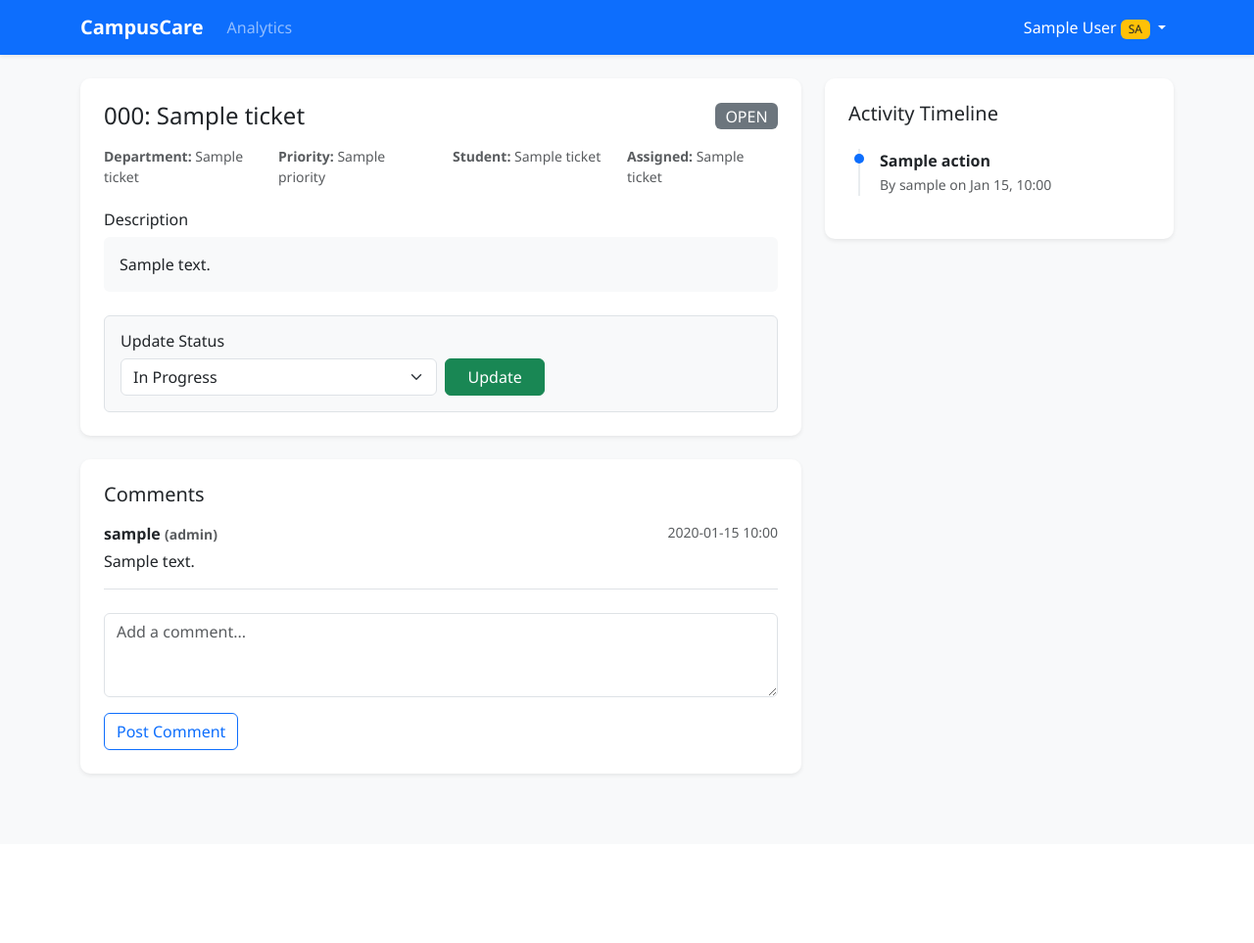
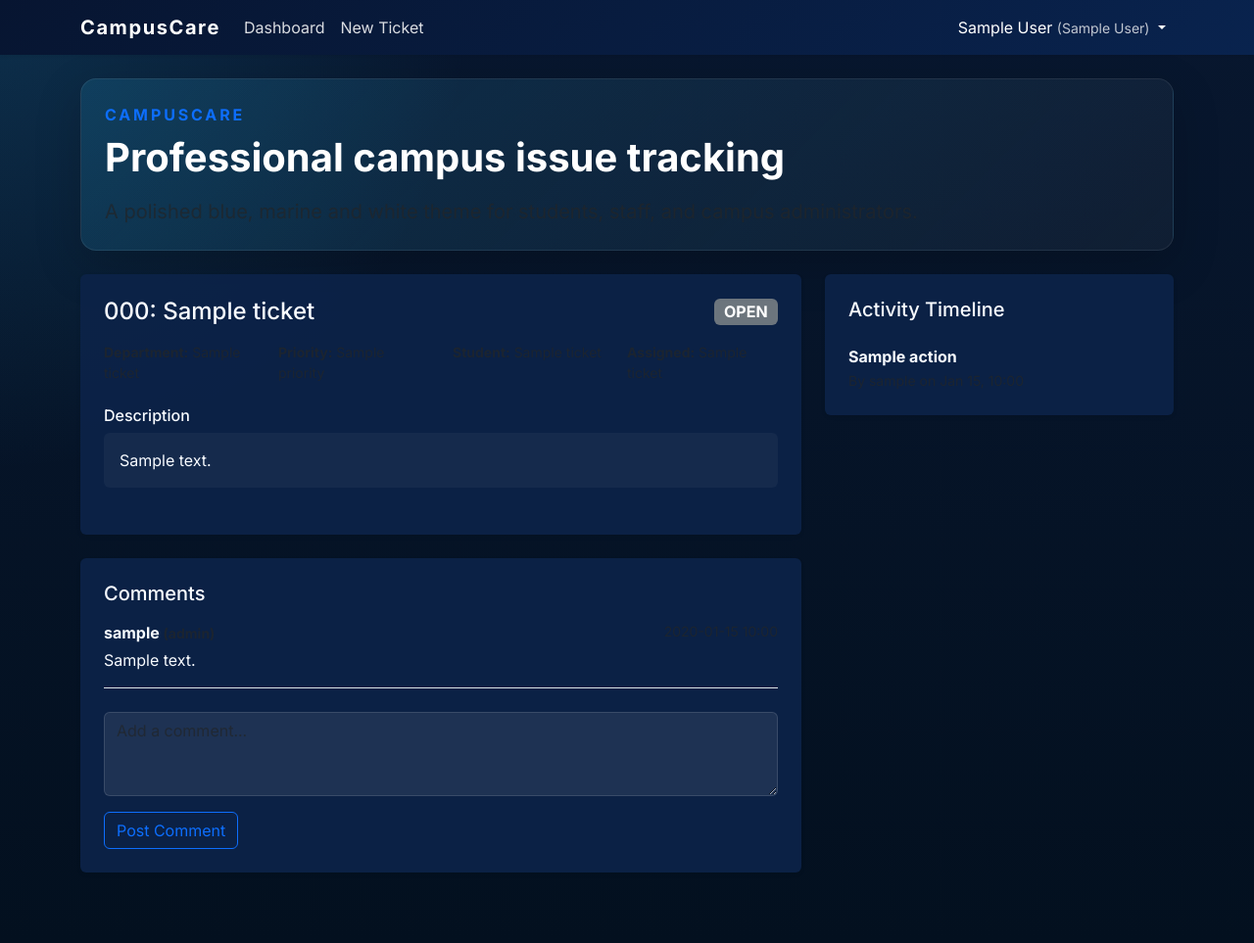
Before and after one commit to TharunMurugesh/Campus-Care, a Flask app: page /ticket/1 in a window 1280 px wide. Shown: the whole page at 98% size. Before the commit the page ends 793 px from the top, so only its background shows below. Run offline with Flask 3, Linux system fonts and the light colour scheme; the visitor is signed in with stand-in values (Sample User, id 1); a database or web service that is not in the repository returns one stand-in record (values such as "Sample title"); some libraries are stand-ins or nearby versions.

Commit message:
Updated UI and Removed Super Admin

```diff
--- a/app.py
+++ b/app.py
@@ -46,7 +46,7 @@ app.jinja_env.globals["csrf_token"] = generate_csrf_token
 def login_required(f):
     @wraps(f)
     def decorated(*args, **kwargs):
-        if "user_id" not in session and "campus_admin_id" not in session:
+        if "user_id" not in session:
             flash("Please log in to access this page.", "warning")
             return redirect(url_for("user_login"))
         return f(*args, **kwargs)
@@ -64,15 +64,6 @@ def role_required(roles):
             return f(*args, **kwargs)
         return decorated
     return decorator
-
-
-def superadmin_required(f):
-    @wraps(f)
-    def decorated(*args, **kwargs):
-        if session.get("role") != "superadmin":
-            abort(403)
-        return f(*args, **kwargs)
-    return decorated
 
 
 def log_activity(ticket_id, action, user_id):
@@ -148,8 +139,6 @@ def index():
         return redirect(url_for("staff_dashboard"))
     if role == "campus_admin":
         return redirect(url_for("admin_dashboard"))
-    if role == "superadmin":
-        return redirect(url_for("superadmin_dashboard"))
     return redirect(url_for("user_login"))
 
 
@@ -247,30 +236,6 @@ def user_login():
     return render_template("user_login.html")
 
 
-@app.route("/superadmin/login", methods=["GET", "POST"])
-def superadmin_login():
-    if request.method == "POST":
-        email = request.form.get("email", "").strip()
-        password = request.form.get("password")
-
-        user = execute_query(
-            "SELECT * FROM users WHERE email = %s AND role = 'superadmin' AND is_active = TRUE",
-            (email,), fetch=True,
-        )
-        if user and check_password_hash(user["password_hash"], password):
-            session.clear()
-            session["_csrf_token"] = secrets.token_hex(32)
-            session["user_id"] = user["id"]
-            session["campus_id"] = None
-            session["campus_name"] = "Super Admin"
-            session["role"] = "superadmin"
-            session["name"] = user["name"]
-            flash(f"Welcome, {user['name']}.", "success")
-            return redirect(url_for("superadmin_dashboard"))
-        flash("Invalid superadmin credentials.", "danger")
-    return render_template("superadmin_login.html")
-
-
 @app.route("/logout", methods=["POST"])
 def logout():
     session.clear()
@@ -351,7 +316,7 @@ def department_queue():
 
 @app.route("/admin/dashboard")
 @login_required
-@role_required(["campus_admin", "superadmin"])
+@role_required("campus_admin")
 def admin_dashboard():
     campus_id = session["campus_id"]
     refresh_stats(campus_id)
@@ -456,7 +421,7 @@ def ticket_details(id):
     )
 
     staff_members = []
-    if role in ("campus_admin", "superadmin"):
+    if role == "campus_admin":
         staff_members = execute_query(
             "SELECT id, name FROM users WHERE role = 'staff' AND department_id = %s AND campus_id = %s AND is_active = TRUE ORDER BY name",
             (ticket["department_id"], campus_id), fetch=True, fetchall=True,
@@ -559,7 +524,7 @@ def add_comment(id):
 
 @app.route("/admin/users")
 @login_required
-@role_required(["campus_admin", "superadmin"])
+@role_required("campus_admin")
 def manage_users():
     campus_id = session["campus_id"]
     q, search_clause, search_params = search_filter(["u.name", "u.email", "u.university_id"])
@@ -582,7 +547,7 @@ def manage_users():
 
 @app.route("/admin/users/add", methods=["POST"])
 @login_required
-@role_required(["campus_admin", "superadmin"])
+@role_required("campus_admin")
 def add_user():
     campus_id = session["campus_id"]
     name = request.form.get("name", "").strip()
@@ -617,7 +582,7 @@ def add_user():
 
 @app.route("/admin/users/<int:id>/toggle", methods=["POST"])
 @login_required
-@role_required(["campus_admin", "superadmin"])
+@role_required("campus_admin")
 def toggle_user(id):
     campus_id = session["campus_id"]
     user = execute_query("SELECT * FROM users WHERE id = %s AND campus_id = %s", (id, campus_id), fetch=True)
@@ -634,7 +599,7 @@ def toggle_user(id):
 
 @app.route("/admin/departments", methods=["GET", "POST"])
 @login_required
-@role_required(["campus_admin", "superadmin"])
+@role_required("campus_admin")
 def manage_departments():
     campus_id = session["campus_id"]
 
@@ -659,7 +624,7 @@ def manage_departments():
 
 @app.route("/admin/departments/<int:id>/delete", methods=["POST"])
 @login_required
-@role_required(["campus_admin", "superadmin"])
+@role_required("campus_admin")
 def delete_department(id):
     campus_id = session["campus_id"]
     open_count = execute_query(
@@ -680,7 +645,7 @@ def delete_department(id):
 
 @app.route("/admin/users/bulk-upload", methods=["POST"])
 @login_required
-@role_required(["campus_admin", "superadmin"])
+@role_required("campus_admin")
 def bulk_upload_users():
     campus_id = session["campus_id"]
     user_id = session["user_id"]
@@ -749,84 +714,5 @@ def health():
     return ("OK", 200) if health_check() else ("DB unavailable", 503)
 
 
-@app.route("/superadmin")
-@app.route("/superadmin/dashboard")
-@login_required
-@superadmin_required
-def superadmin_dashboard():
-    refresh_stats()
-    stats = execute_query(
-        "SELECT "
-        "(SELECT COUNT(*) FROM campuses WHERE is_active = TRUE) AS total_campuses, "
-        "(SELECT COUNT(*) FROM users WHERE role IN ('student','staff')) AS total_users, "
-        "(SELECT COUNT(*) FROM tickets) AS total_tickets, "
-        "(SELECT COUNT(*) FROM tickets WHERE status = 'OPEN') AS open_tickets, "
-        "(SELECT COUNT(*) FROM tickets WHERE status IN ('CLAIMED','IN_PROGRESS')) AS in_progress, "
-        "(SELECT COUNT(*) FROM tickets WHERE status = 'ESCALATED') AS escalated, "
-        "(SELECT COUNT(*) FROM tickets WHERE status = 'RESOLVED') AS resolved, "
-        "(SELECT COALESCE(AVG(EXTRACT(EPOCH FROM (resolved_at - created_at)) / 3600), 0)::NUMERIC(10,2) "
-        " FROM tickets WHERE resolved_at IS NOT NULL) AS avg_resolve_hrs",
-        fetch=True,
-    )
-    campus_breakdown = execute_query(
-        """
-        SELECT c.id, c.campus_name,
-               COALESCE(s.total_tickets, 0) AS total_tickets,
-               COALESCE(s.open_tickets, 0) AS open_tickets,
-               COALESCE(s.resolved, 0) AS resolved_tickets,
-               COALESCE(s.escalated, 0) AS escalated,
-               COALESCE(s.avg_resolve_hrs, 0) AS avg_resolve_hrs
-        FROM campuses c
-        LEFT JOIN campus_stats s ON s.campus_id = c.id
-        WHERE c.is_active = TRUE
-        """,
-        fetch=True, fetchall=True,
-    )
-    dept_breakdown = execute_query(
-        """
-        SELECT d.name AS department_name, c.campus_name,
-               COUNT(t.id) AS total_tickets,
-               COUNT(t.id) FILTER (WHERE t.status = 'OPEN') AS open_tickets,
-               COUNT(t.id) FILTER (WHERE t.status = 'RESOLVED') AS resolved
-        FROM departments d
-        JOIN campuses c ON d.campus_id = c.id
-        LEFT JOIN tickets t ON t.department_id = d.id AND t.campus_id = c.id
-        WHERE c.is_active = TRUE
-        GROUP BY d.id, d.name, c.campus_name
-        HAVING COUNT(t.id) > 0
-        ORDER BY total_tickets DESC
-        LIMIT 20
-        """,
-        fetch=True, fetchall=True,
-    )
-    top_staff = execute_query(
-        """
-        SELECT u.name, c.campus_name,
-               COUNT(t.id) FILTER (WHERE t.status = 'RESOLVED') AS resolved,
-               COUNT(t.id) FILTER (WHERE t.status IN ('OPEN','CLAIMED','IN_PROGRESS')) AS active,
-               COUNT(t.id) AS total_assigned
-        FROM users u
-        JOIN campuses c ON u.campus_id = c.id
-        LEFT JOIN tickets t ON t.assigned_to = u.id
-        WHERE u.role = 'staff' AND c.is_active = TRUE
-        GROUP BY u.id, u.name, c.campus_name
-        HAVING COUNT(t.id) > 0
-        ORDER BY resolved DESC
-        LIMIT 10
-        """,
-        fetch=True, fetchall=True,
-    )
-
-    sort_col, sort_dir = parse_sort("tickets", {"tickets": "total_tickets", "open": "open_tickets", "resolved": "resolved_tickets", "name": "campus_name"})
-    campus_breakdown = sorted(campus_breakdown, key=lambda r: r[sort_col] if r[sort_col] is not None else 0, reverse=(sort_dir == "DESC"))
-
-    return render_template(
-        "superadmin_dashboard.html",
-        stats=stats, campus_breakdown=campus_breakdown,
-        dept_breakdown=dept_breakdown, top_staff=top_staff,
-        sort=sort_col, dir=sort_dir,
-    )
-
-
 if __name__ == "__main__":
     app.run(debug=os.getenv("FLASK_ENV") != "production", host="0.0.0.0", port=5000)
--- a/seed.sql
+++ b/seed.sql
@@ -1,3 +1 @@
 -- No tenant data is seeded; campuses are created through the web UI.
--- The global superadmin is created interactively by setup_db.sh
--- (which runs seed_superadmin.py).
--- a/static/css/style.css
+++ b/static/css/style.css
@@ -1,40 +1,126 @@
-/* Custom tweaks over Bootstrap 5 */
+:root {
+    --nav-bg: #061a40;
+    --surface: #0f234d;
+    --surface-soft: #142b58;
+    --accent: #25a2d4;
+    --accent-dark: #0c5c7a;
+    --text: #f8fbff;
+    --text-muted: #d1dae7;
+    --card: #112a54;
+}
+
 body {
-    background-color: #f8f9fa;
-    font-family: 'Segoe UI', Tahoma, Geneva, Verdana, sans-serif;
+    min-height: 100vh;
+    background: radial-gradient(circle at top left, rgba(37, 162, 212, 0.18), transparent 30%),
+                linear-gradient(180deg, #08172f 0%, #03101f 100%);
+    color: var(--text);
+    font-family: 'Google Sans', 'Inter', sans-serif;
+}
+
+a, .nav-link {
+    color: var(--text);
+}
+
+.navbar {
+    background: linear-gradient(135deg, #071531 0%, #09234e 100%);
+}
+
+.navbar-brand {
+    letter-spacing: 0.08em;
+}
+
+.navbar-nav .nav-link {
+    color: rgba(255,255,255,0.85);
+}
+
+.btn-primary {
+    background-color: var(--accent);
+    border-color: var(--accent);
+    box-shadow: 0 12px 30px rgba(2, 79, 121, 0.16);
+}
+
+.btn-primary:hover, .btn-primary:focus {
+    background-color: #1d94c0;
+    border-color: #1d94c0;
 }
 
 .card {
-    border-radius: 10px;
+    background: rgba(12,34,72,0.94);
+    border: 1px solid rgba(255,255,255,0.08);
+    color: var(--text);
 }
 
-.badge {
-    font-weight: 500;
+.card .card-body {
+    background: transparent;
 }
 
-.timeline {
-    border-left: 2px solid #e9ecef;
-    padding-left: 20px;
-    margin-left: 10px;
+.hero-banner {
+    background: linear-gradient(135deg, rgba(37,162,212,0.18), rgba(255,255,255,0.04));
+    border: 1px solid rgba(255,255,255,0.08);
 }
 
-.timeline-item {
-    margin-bottom: 20px;
-    position: relative;
+.hero-copy .eyebrow {
+    color: var(--accent);
+    font-weight: 700;
+    letter-spacing: 0.18em;
 }
 
-.timeline-item::before {
-    content: '';
-    position: absolute;
-    left: -26px;
-    top: 5px;
-    width: 10px;
-    height: 10px;
-    border-radius: 50%;
-    background: #0d6efd;
+.hero-copy h1 {
+    color: #ffffff;
 }
 
-.table th {
-    font-weight: 600;
-    color: #495057;
+.hero-copy p {
+    color: var(--text-muted);
 }
+
+.alert {
+    background: rgba(255,255,255,0.1);
+    border-color: rgba(255,255,255,0.12);
+    color: var(--text);
+}
+
+.table {
+    color: var(--text);
+}
+
+.table thead th {
+    border-bottom: 1px solid rgba(255,255,255,0.12);
+    color: var(--text-muted);
+}
+
+.table tbody tr {
+    border-bottom: 1px solid rgba(255,255,255,0.08);
+}
+
+.table tbody tr:hover {
+    background: rgba(255,255,255,0.04);
+}
+
+.form-control,
+.form-select {
+    background: rgba(255,255,255,0.08);
+    border: 1px solid rgba(255,255,255,0.12);
+    color: var(--text);
+}
+
+.form-control:focus,
+.form-select:focus {
+    border-color: rgba(37,162,212,0.6);
+    box-shadow: 0 0 0 0.2rem rgba(37,162,212,0.16);
+}
+
+.bg-light {
+    background-color: rgba(255,255,255,0.04) !important;
+}
+
+.theme-footer {
+    border-top: 1px solid rgba(255,255,255,0.08);
+}
+
+a {
+    transition: color 0.2s ease;
+}
+
+a:hover {
+    color: var(--accent);
+}
--- a/static/js/app.js
+++ b/static/js/app.js
@@ -1,45 +1,22 @@
-// Simple JS for basic client-side validation
-document.addEventListener('DOMContentLoaded', () => {
+const e = React.createElement;
 
-    // File size and type validation for CSV
-    const csvForm = document.getElementById('csvForm');
-    const csvFile = document.getElementById('csvFile');
+function HeroBanner() {
+  return e(
+    'section',
+    { className: 'hero-banner shadow-lg rounded-4 p-4 mb-4' },
+    e('div', { className: 'hero-copy' },
+      e('p', { className: 'eyebrow text-uppercase mb-2 text-primary' }, 'CampusCare'),
+      e('h1', { className: 'display-6 fw-bold mb-3' }, 'Professional campus issue tracking'),
+      e('p', { className: 'lead text-muted mb-0' }, 'A polished blue, marine and white theme for students, staff, and campus administrators.')
+    )
+  );
+}
 
-    if (csvForm && csvFile) {
-        csvForm.addEventListener('submit', (e) => {
-            const file = csvFile.files[0];
-            if (!file) {
-                e.preventDefault();
-                csvFile.classList.add('is-invalid');
-                return;
-            }
+function App() {
+  return e('div', null, e(HeroBanner));
+}
 
-            // Check file type
-            if (file.type && file.type !== 'text/csv' && !file.name.endsWith('.csv')) {
-                e.preventDefault();
-                csvFile.classList.add('is-invalid');
-                alert('Please upload a valid CSV file.');
-                return;
-            }
-
-            // Check file size (max 5MB)
-            const maxSize = 5 * 1024 * 1024;
-            if (file.size > maxSize) {
-                e.preventDefault();
-                csvFile.classList.add('is-invalid');
-                alert('File size exceeds 5MB limit.');
-                return;
-            }
-
-            csvFile.classList.remove('is-invalid');
-
-            // Show loading state
-            const btn = document.getElementById('uploadBtn');
-            if (btn) {
-                btn.innerHTML = '<span class="spinner-border spinner-border-sm" role="status" aria-hidden="true"></span> Uploading...';
-                btn.disabled = true;
-            }
-        });
-    }
-
-});
+const root = document.getElementById('react-shell');
+if (root) {
+  ReactDOM.createRoot(root).render(e(App));
+}
--- a/templates/base.html
+++ b/templates/base.html
@@ -4,10 +4,13 @@
     <meta charset="UTF-8">
     <meta name="viewport" content="width=device-width, initial-scale=1.0">
     <title>CampusCare</title>
+    <link rel="preconnect" href="https://fonts.googleapis.com">
+    <link rel="preconnect" href="https://fonts.gstatic.com" crossorigin>
+    <link href="https://fonts.googleapis.com/css2?family=Inter:wght@400;500;600;700&display=swap" rel="stylesheet">
     <link href="https://cdn.jsdelivr.net/npm/bootstrap@5.3.0/dist/css/bootstrap.min.css" rel="stylesheet">
     <link rel="stylesheet" href="{{ url_for('static', filename='css/style.css') }}">
 </head>
-<body class="bg-light">
+<body>
 
 <nav class="navbar navbar-expand-lg navbar-dark bg-primary mb-4 shadow-sm">
   <div class="container">
@@ -28,8 +31,6 @@
                 <li class="nav-item"><a class="nav-link" href="{{ url_for('admin_dashboard') }}">Dashboard</a></li>
                 <li class="nav-item"><a class="nav-link" href="{{ url_for('manage_departments') }}">Departments</a></li>
                 <li class="nav-item"><a class="nav-link" href="{{ url_for('manage_users') }}">Users</a></li>
-            {% elif session.get('role') == 'superadmin' %}
-                <li class="nav-item"><a class="nav-link" href="{{ url_for('superadmin_dashboard') }}">Analytics</a></li>
             {% endif %}
         {% endif %}
       </ul>
@@ -38,16 +39,9 @@
             <li class="nav-item dropdown">
                 <a class="nav-link dropdown-toggle text-white" href="#" role="button" data-bs-toggle="dropdown">
                     {{ session.get('name') }}
-                    {% if session.get('role') == 'superadmin' %}
-                        <span class="badge bg-warning text-dark">SA</span>
-                    {% else %}
-                        <small class="opacity-75">({{ session.get('campus_name') }})</small>
-                    {% endif %}
+                    <small class="opacity-75">({{ session.get('campus_name') }})</small>
                 </a>
                 <ul class="dropdown-menu dropdown-menu-end">
-                    {% if session.get('role') == 'superadmin' %}
-                        <li><a class="dropdown-item" href="{{ url_for('superadmin_dashboard') }}">Dashboard</a></li>
-                    {% endif %}
                     <li>
                         <form action="{{ url_for('logout') }}" method="POST">
                             <input type="hidden" name="_csrf_token" value="{{ csrf_token() }}">
@@ -59,7 +53,6 @@
         {% else %}
             <li class="nav-item"><a class="nav-link" href="{{ url_for('user_login') }}">Login</a></li>
             <li class="nav-item"><a class="nav-link" href="{{ url_for('campus_login') }}">Admin Login</a></li>
-            <li class="nav-item"><a class="nav-link" href="{{ url_for('superadmin_login') }}">Super Admin</a></li>
         {% endif %}
       </ul>
     </div>
@@ -67,6 +60,8 @@
 </nav>
 
 <div class="container pb-5">
+    <div id="react-shell"></div>
+
     {% with messages = get_flashed_messages(with_categories=true) %}
       {% if messages %}
         {% for category, message in messages %}
@@ -81,7 +76,9 @@
     {% block content %}{% endblock %}
 </div>
 
+<script src="https://unpkg.com/react@18/umd/react.development.js" crossorigin></script>
+<script src="https://unpkg.com/react-dom@18/umd/react-dom.development.js" crossorigin></script>
+<script src="{{ url_for('static', filename='js/app.js') }}"></script>
 <script src="https://cdn.jsdelivr.net/npm/bootstrap@5.3.0/dist/js/bootstrap.bundle.min.js"></script>
-<script src="{{ url_for('static', filename='js/app.js') }}"></script>
 </body>
 </html>
--- a/templates/ticket_details.html
+++ b/templates/ticket_details.html
@@ -22,7 +22,7 @@
                 </div>
 
                 <!-- Staff/Admin Controls -->
-                {% if session.get('role') in ['staff', 'campus_admin', 'superadmin'] %}
+                {% if session.get('role') in ['staff', 'campus_admin'] %}
                     {% if ticket.status == 'OPEN' and session.get('role') == 'staff' %}
                         <form method="POST" action="{{ url_for('claim_ticket', id=ticket.id) }}" class="d-inline">
                             <input type="hidden" name="_csrf_token" value="{{ csrf_token() }}">
@@ -30,7 +30,7 @@
                         </form>
                     {% endif %}
 
-                    {% if ticket.assigned_to == session.get('user_id') or session.get('role') in ['campus_admin', 'superadmin'] %}
+                    {% if ticket.assigned_to == session.get('user_id') or session.get('role') == 'campus_admin' %}
                         <form method="POST" action="{{ url_for('update_status', id=ticket.id) }}" class="mt-3 p-3 bg-light rounded border">
                             <input type="hidden" name="_csrf_token" value="{{ csrf_token() }}">
                             <h6>Update Status</h6>
```
Also changed, not shown: schema.sql (+1 -6 lines), seed_superadmin.py (deleted, +0 -77 lines), static/js/app.jsx (added, +40 -0 lines), templates/superadmin_dashboard.html (deleted, +0 -175 lines), templates/superadmin_login.html (deleted, +0 -25 lines), README.md, 1 other file.
